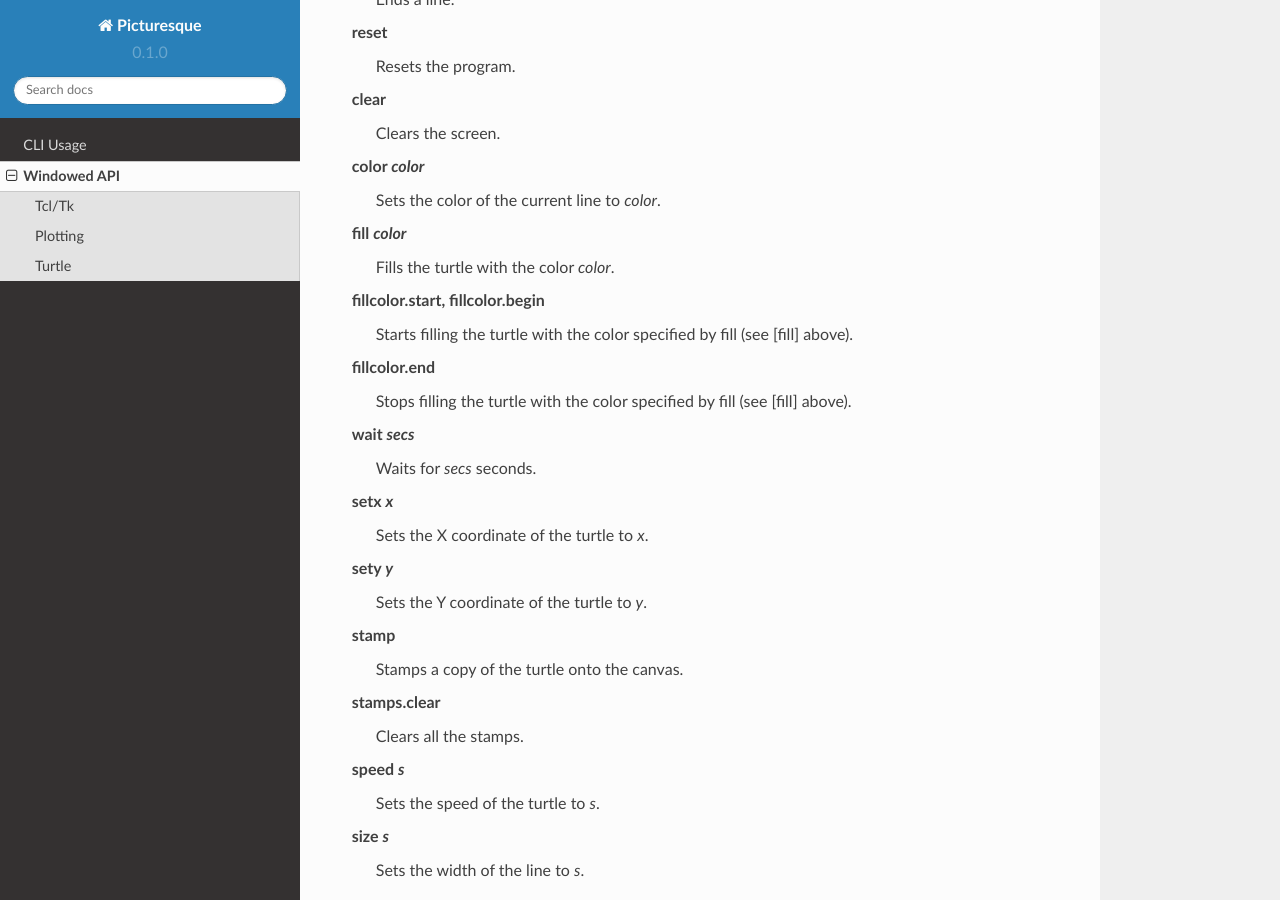
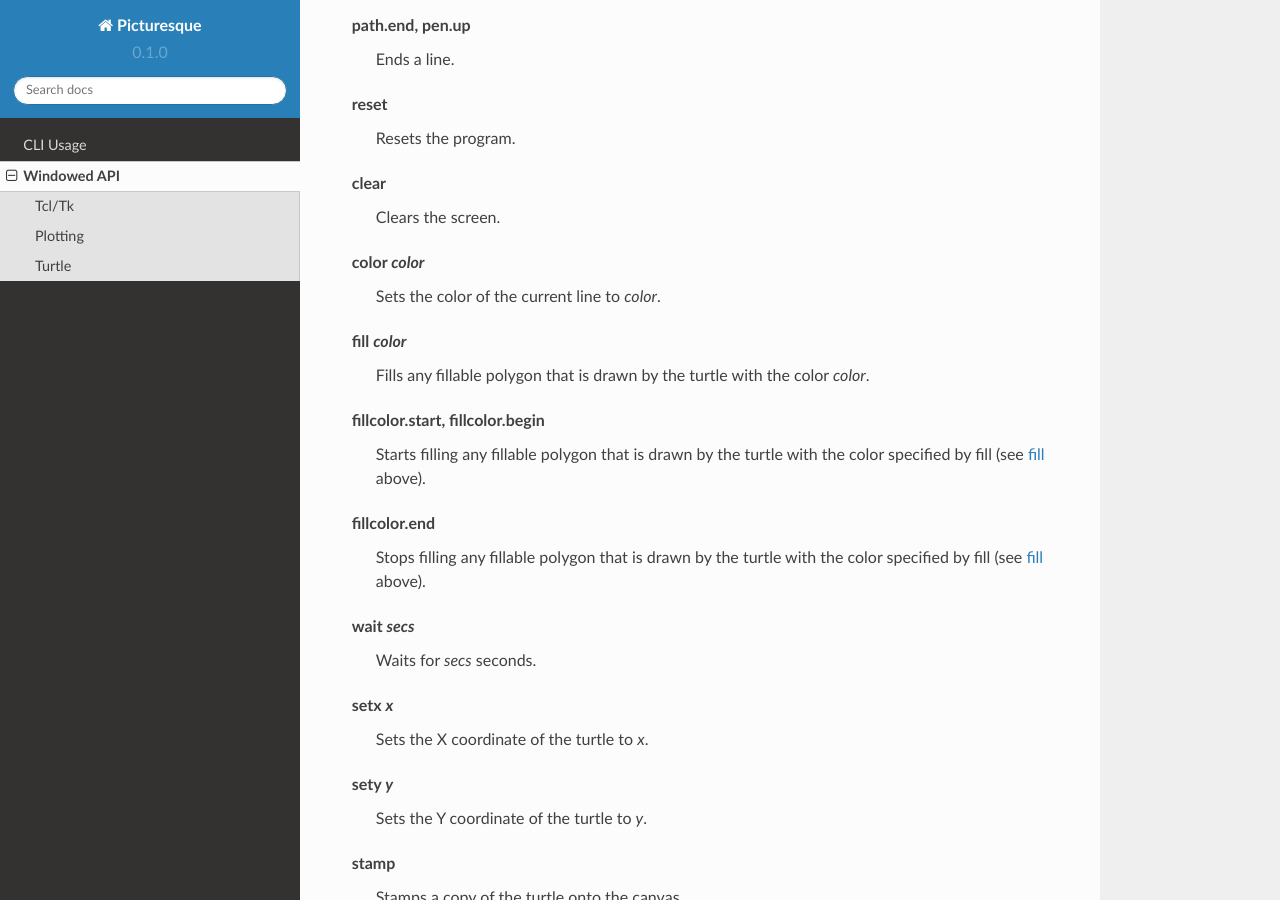
Before and after one commit to tiashDev/pic-docs, a Sphinx documentation site: the page built from docs/source/api.rst, in a window 1280 px wide and 900 px high, scrolled down 802 px. Built offline with Sphinx 7.4.7 and the Read the Docs theme 2.0.0, drawn with Linux system fonts in a browser that asks for light colours.

```diff
--- a/docs/source/api.rst
+++ b/docs/source/api.rst
@@ -14,41 +14,97 @@ lieutenant
 Turtle
 ------
 
+.. _forward:
+
 forward *px*
    Moves the turtle (the pen) forward by *px* pixels.
+
+.. _backward:
+
 backward *px*
    Moves it backward by *px* pixels.
+
+.. _right:
+
 right *deg*
    Turns the pen right by *deg* degrees.
+
+.. _left:
+
 left *deg*
    Turns it left by *deg* degrees.
+
+.. _path_begin:
+
 path.begin, path.start, pen.down
    Starts drawing a line.
+
+.. _path_end
+
 path.end, pen.up
    Ends a line.
+
+.. _reset:
+
 reset
    Resets the program.
+
+.. _clear:
+
 clear
    Clears the screen.
+
+.. _color:
+
 color *color*
    Sets the color of the current line to *color*.
+
+.. _fill:
+
 fill *color*
-   Fills the turtle with the color *color*.
+   Fills any fillable polygon that is drawn by the turtle with the color *color*.
+
+.. _fillcolor_start:
+
 fillcolor.start, fillcolor.begin
-   Starts filling the turtle with the color specified by fill (see [fill] above).
+   Starts filling any fillable polygon that is drawn by the turtle with the color specified by fill (see `fill <#fill>`_ above).
+
+.. _fillcolor_end:
+
 fillcolor.end
-   Stops filling the turtle with the color specified by fill (see [fill] above).
+   Stops filling any fillable polygon that is drawn by the turtle with the color specified by fill (see `fill <#fill>`_ above).
+
+.. _wait:
+
 wait *secs*
    Waits for *secs* seconds.
+
+.. _setx:
+
 setx *x*
    Sets the X coordinate of the turtle to *x*.
+
+.. _sety:
+
 sety *y*
    Sets the Y coordinate of the turtle to *y*.
+
+.. _stamp:
+
 stamp
    Stamps a copy of the turtle onto the canvas.
+
+.. _stamps_clear:
+
 stamps.clear
    Clears all the stamps.
+
+.. _speed:
+
 speed *s*
    Sets the speed of the turtle to *s*.
+
+.. _size:
+
 size *s*
    Sets the width of the line to *s*.
```
